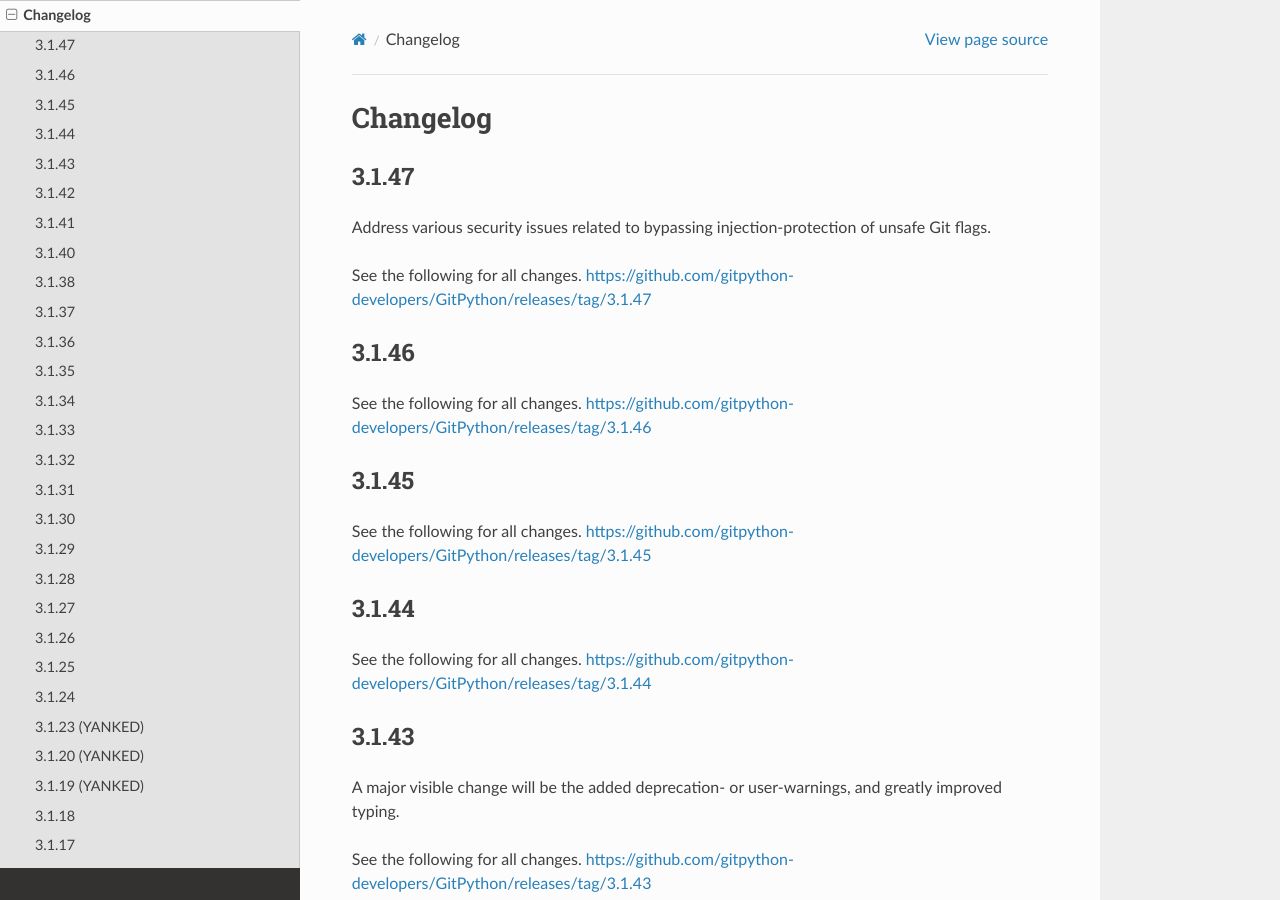
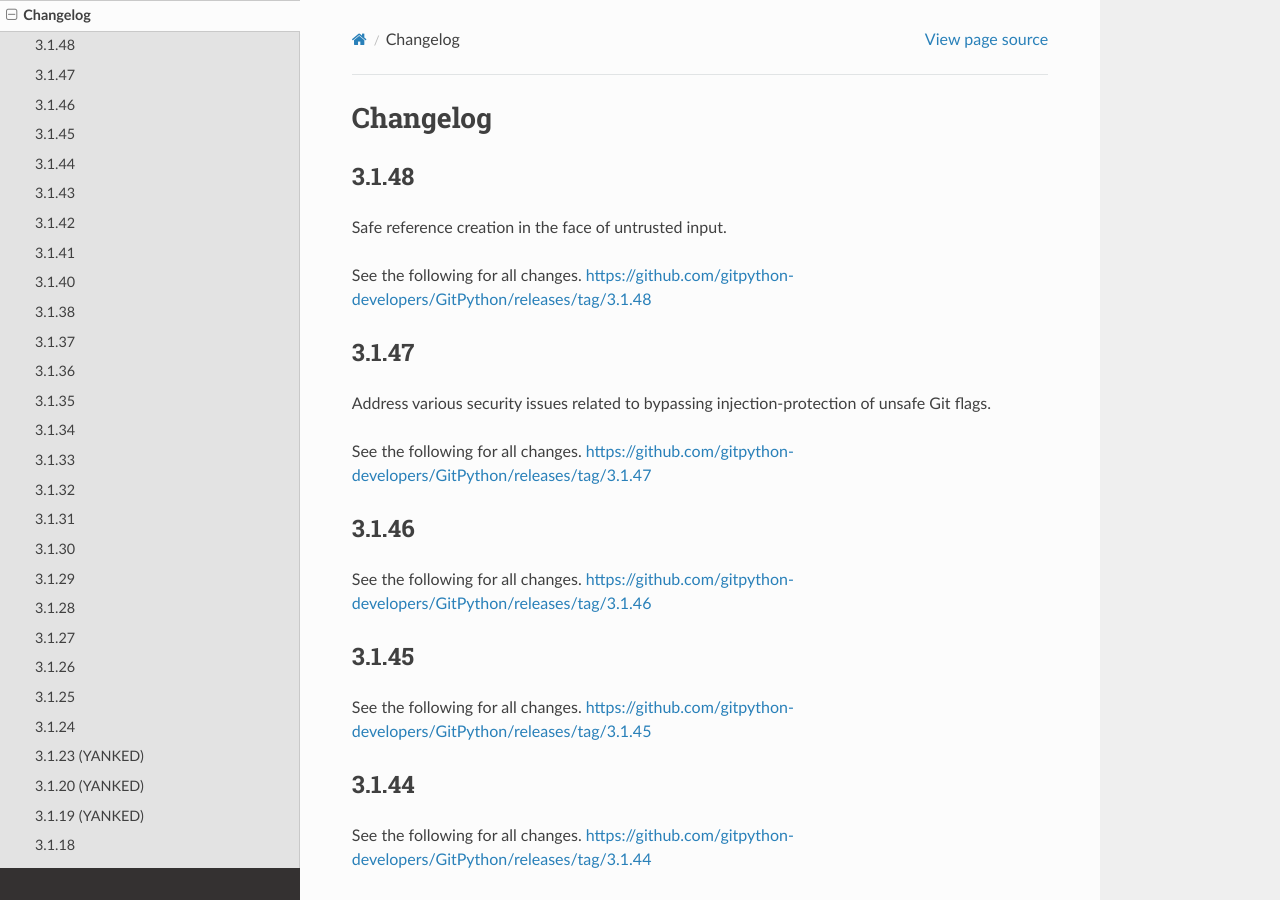
Before and after one commit to gitpython-developers/GitPython, a Sphinx documentation site: the page built from doc/source/changes.rst, in a window 1280 px wide and 900 px high. Built offline with Sphinx 7.4.7 and the Read the Docs theme 3.1.0, drawn with Linux system fonts in a browser that asks for light colours.

Commit message:
a new release with safer reference creation

```diff
--- a/doc/source/changes.rst
+++ b/doc/source/changes.rst
@@ -1,6 +1,15 @@
 =========
 Changelog
 =========
+
+3.1.48
+======
+
+Safe reference creation in the face of untrusted input.
+
+See the following for all changes.
+https://github.com/gitpython-developers/GitPython/releases/tag/3.1.48
+
 
 3.1.47
 ======
```
Also changed, not shown: 1 other file.
